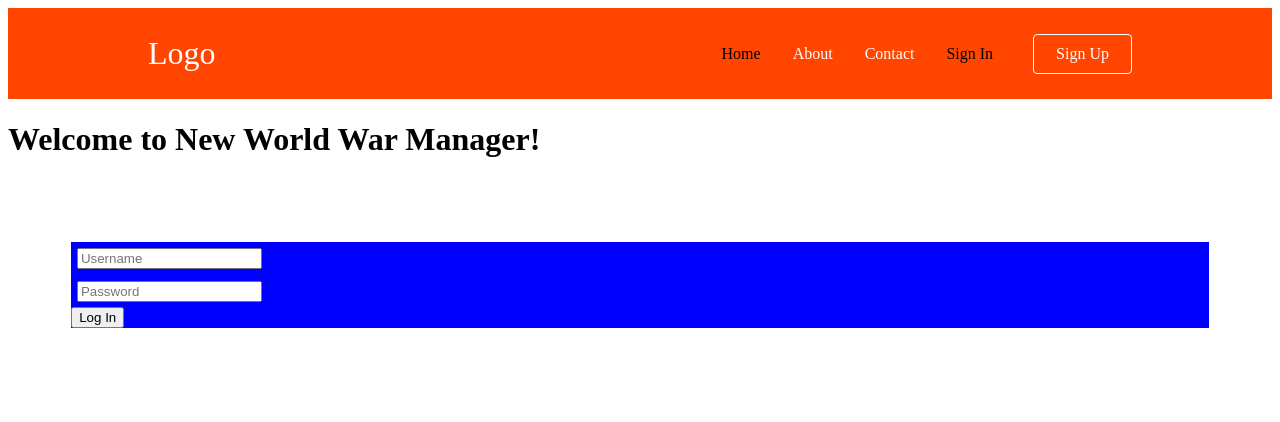
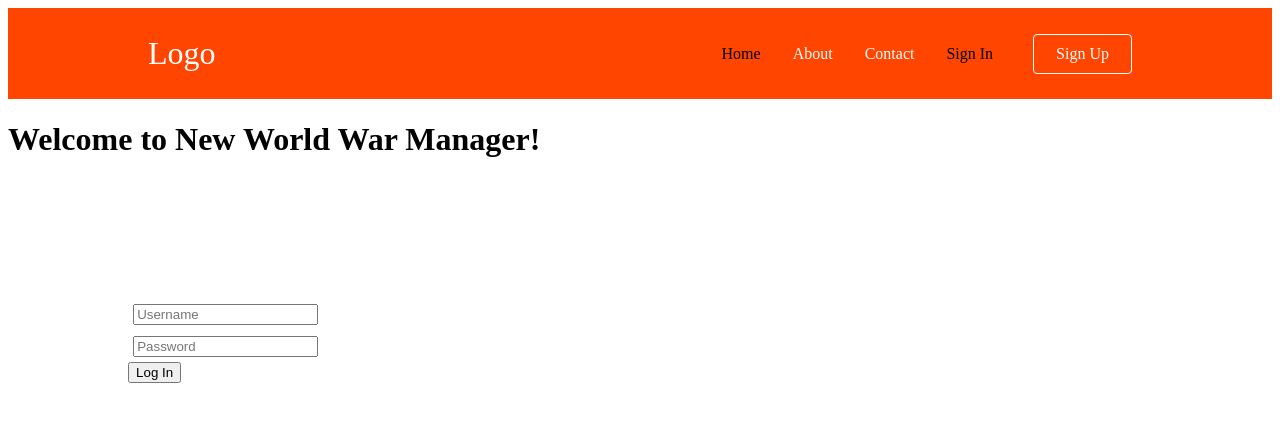
Before and after one commit to SupaDupa24/NewWorldWarManager, a React (Create React App) app in the folder warmanager-frontend/: page /signin in a window 1280 px wide. Shown: the top 422 px of the page. Built offline with nearby package versions, Linux system fonts and the light colour scheme.

Commit message:
adding some more styles to the form

```diff
--- a/warmanager-frontend/src/components/Login.js
+++ b/warmanager-frontend/src/components/Login.js
@@ -6,7 +6,7 @@ const Login = props => {
 
             <h1>Welcome to New World War Manager!</h1>
             <div className style={{ padding: "5%" }}>
-                <form style={{backgroundColor: "blue"}}>
+                <form style={{backgroundColor: "lightblue"}, {display: "inline-block"}, {padding: "5%"}}>
                     <input style={{margin: ".5%"}} type="text" placeholder="Username"></input><br />
                     <input style={{margin: ".5%"}} type="password" placeholder="Password"></input><br />
                     <button type="submit">Log In</button>
```
